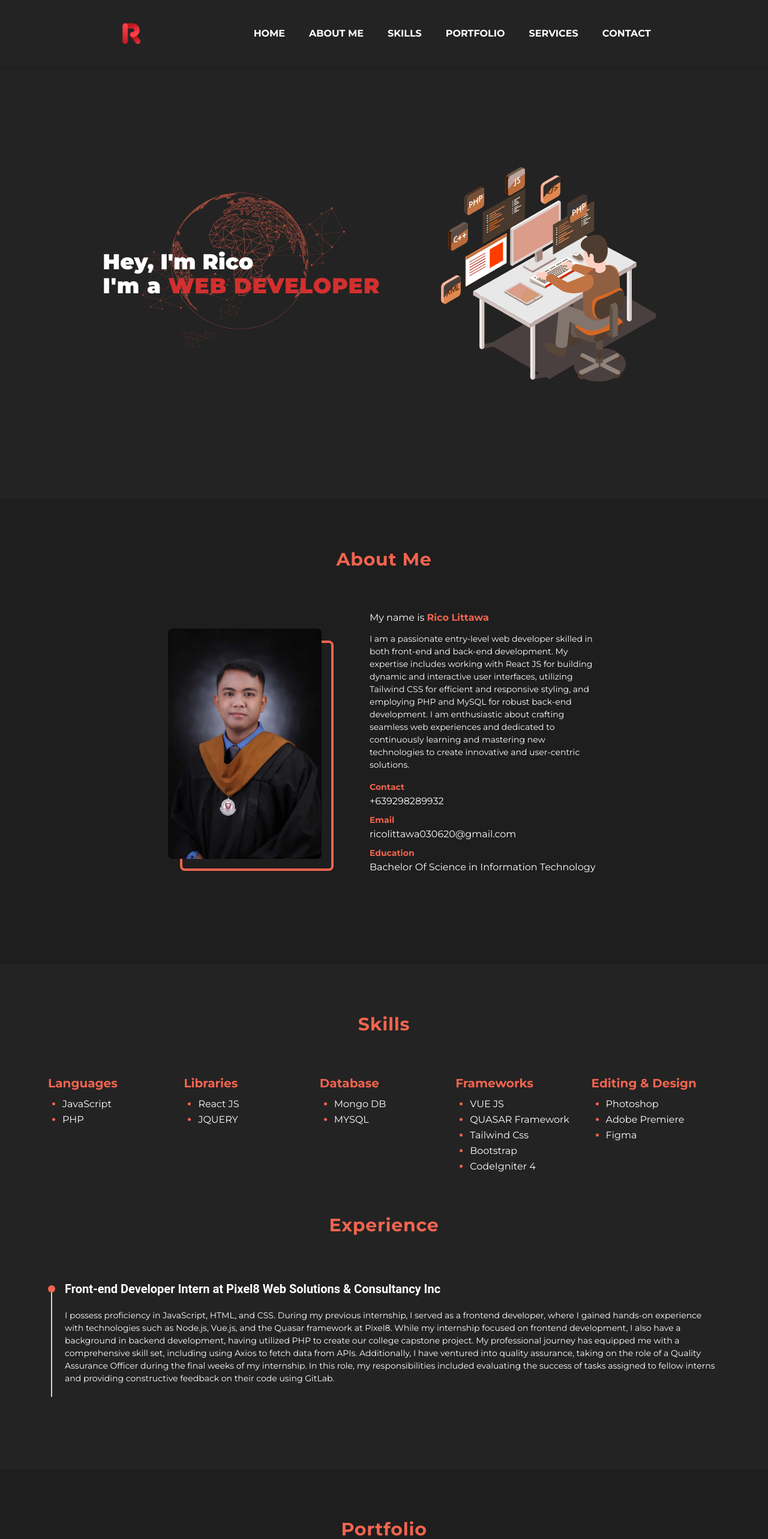
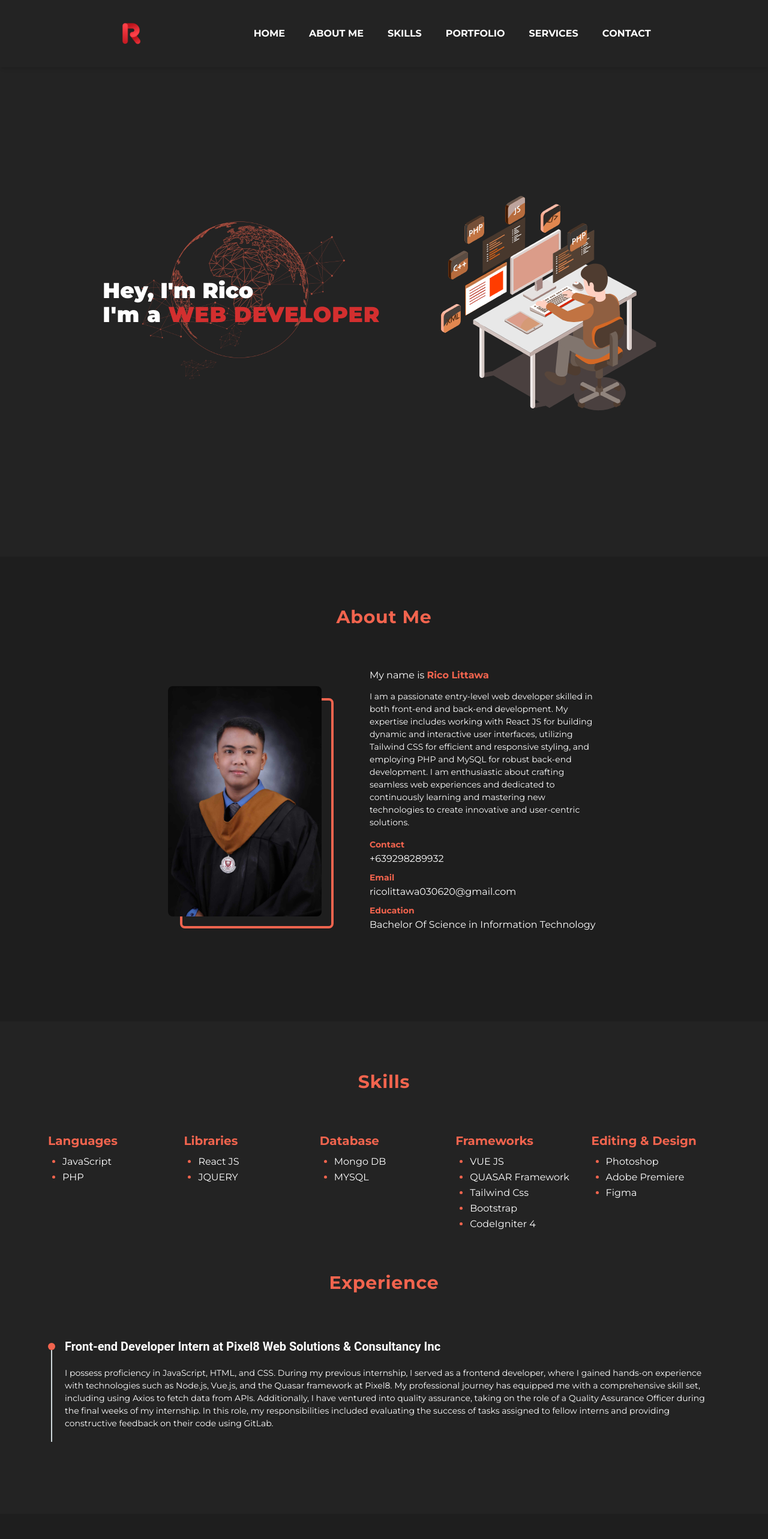
Before and after one commit to RicoLittawa/portfolio, a React (Vite) app: page / in a window 1280 px wide. Shown: the top 2566 px of the page at 60% size. Built offline with nearby package versions, Linux system fonts and the light colour scheme.

Commit message:
change paragraph on work exp

```diff
--- a/src/HomePage.jsx
+++ b/src/HomePage.jsx
@@ -10,7 +10,7 @@ import ContactPage from "./ContactPage";
 const HomePage = () => {
   return (
     <MainStyleProvider>
-      <section id="/" className="py-44">
+      <section id="/" className="py-56">
         <HeroPage />
       </section>
       <section id="about-me" className="bg-dark py-20">
--- a/src/WorkExp.jsx
+++ b/src/WorkExp.jsx
@@ -34,10 +34,7 @@ const WorkExp = () => {
                   I possess proficiency in JavaScript, HTML, and CSS. During my
                   previous internship, I served as a frontend developer, where I
                   gained hands-on experience with technologies such as Node.js,
-                  Vue.js, and the Quasar framework at Pixel8. While my
-                  internship focused on frontend development, I also have a
-                  background in backend development, having utilized PHP to
-                  create our college capstone project. My professional journey
+                  Vue.js, and the Quasar framework at Pixel8. My professional journey
                   has equipped me with a comprehensive skill set, including
                   using Axios to fetch data from APIs. Additionally, I have
                   ventured into quality assurance, taking on the role of a
```
